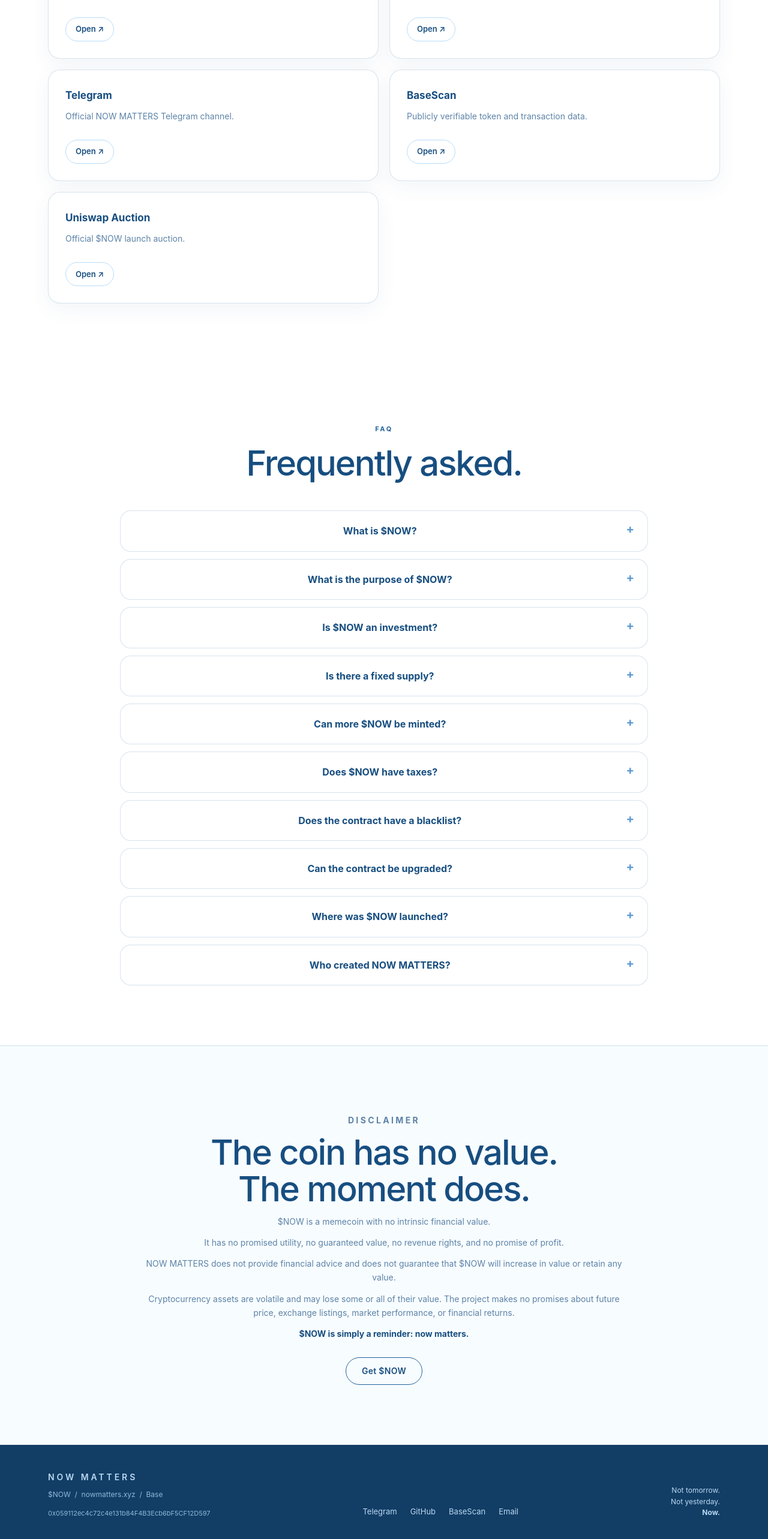
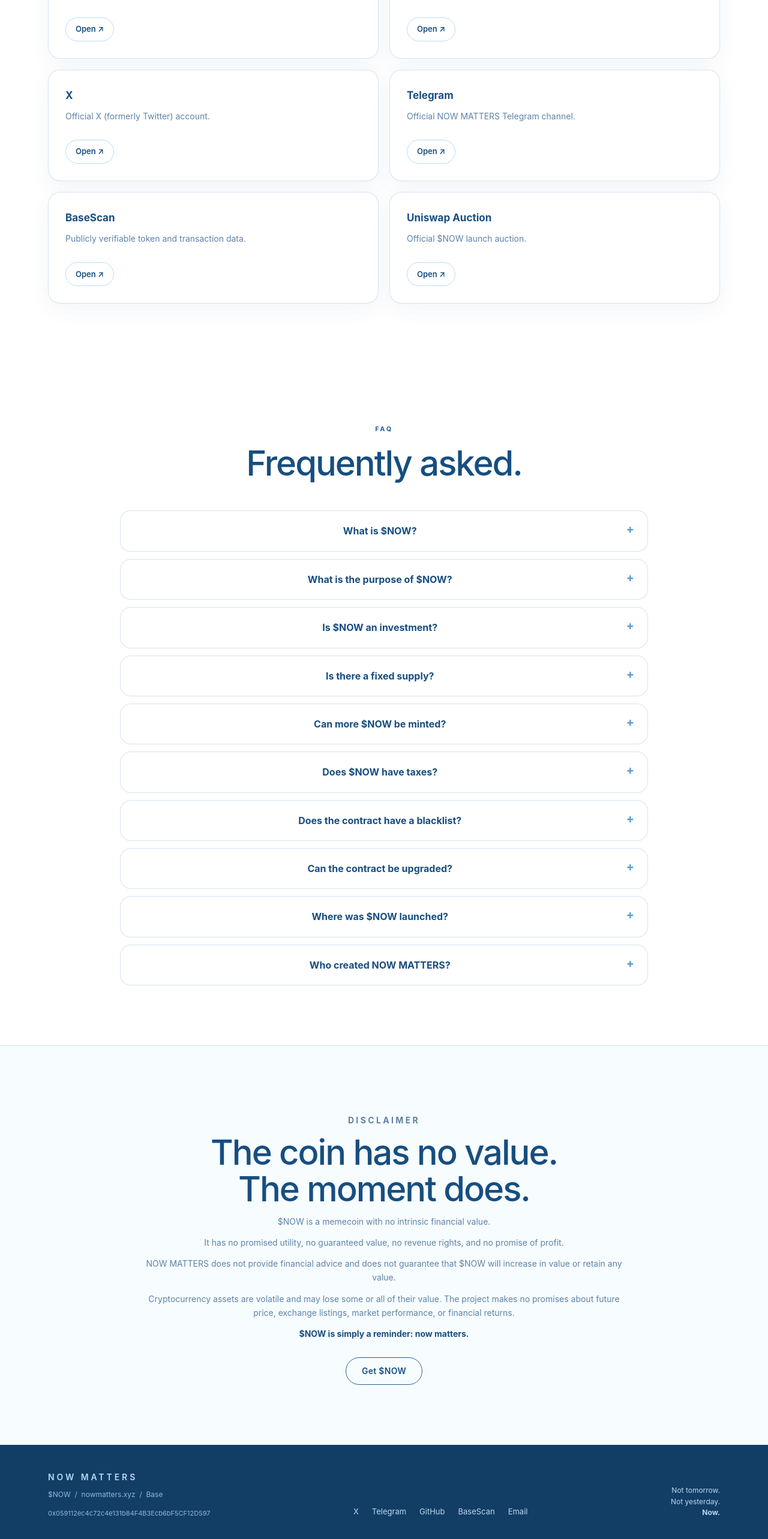
Before and after one commit to Now-Matters/nowmatters-xyz, a React (Vite) app: page / in a window 1280 px wide. Shown: the part 5189-7755 px from the top of the page at 60% size. Built offline with nearby package versions, Linux system fonts and the light colour scheme.

Commit message:
Added a link to Twitter account.

```diff
--- a/src/components/Footer.tsx
+++ b/src/components/Footer.tsx
@@ -11,6 +11,7 @@ function Footer() {
         </div>
 
         <div className="socials">
+          <a href={config.links.x} aria-label="X" target="_blank" rel="noopener noreferrer">X</a>
           <a href={config.links.telegram} aria-label="Telegram" target="_blank" rel="noopener noreferrer">Telegram</a>
           <a href={config.links.github} aria-label="GitHub" target="_blank" rel="noopener noreferrer">GitHub</a>
           <a href={config.links.basescan} aria-label="BaseScan" target="_blank" rel="noopener noreferrer">BaseScan</a>
--- a/src/components/OfficialLinks.tsx
+++ b/src/components/OfficialLinks.tsx
@@ -4,6 +4,7 @@ function OfficialLinks() {
   const links = [
     ["Website", "Official project website.", "https://nowmatters.xyz/"],
     ["GitHub", "Official project organization and source code.", config.links.github],
+    ["X", "Official X (formerly Twitter) account.", config.links.x],
     ["Telegram", "Official NOW MATTERS Telegram channel.", config.links.telegram],
     ["BaseScan", "Publicly verifiable token and transaction data.", config.links.basescan],
     ["Uniswap Auction", "Official $NOW launch auction.", config.links.uniswap],
--- a/src/config.ts
+++ b/src/config.ts
@@ -11,6 +11,7 @@ export const config = {
   links: {
     uniswap: "https://app.uniswap.org/explore/auctions/base/0x6f10C8f507Adb8E51282ED0388CAe34e16A8518D",
     basescan: "https://basescan.org/token/0x059112ec4c72c4e131b84F4B3Ecb6bF5CF12D597",
+    x: "https://x.com/nowmattersxyz",
     github: "https://github.com/Now-Matters",
     telegram: "https://t.me/nowmatterscoin",
     email: "mailto:info@nowmatters.xyz",
```
